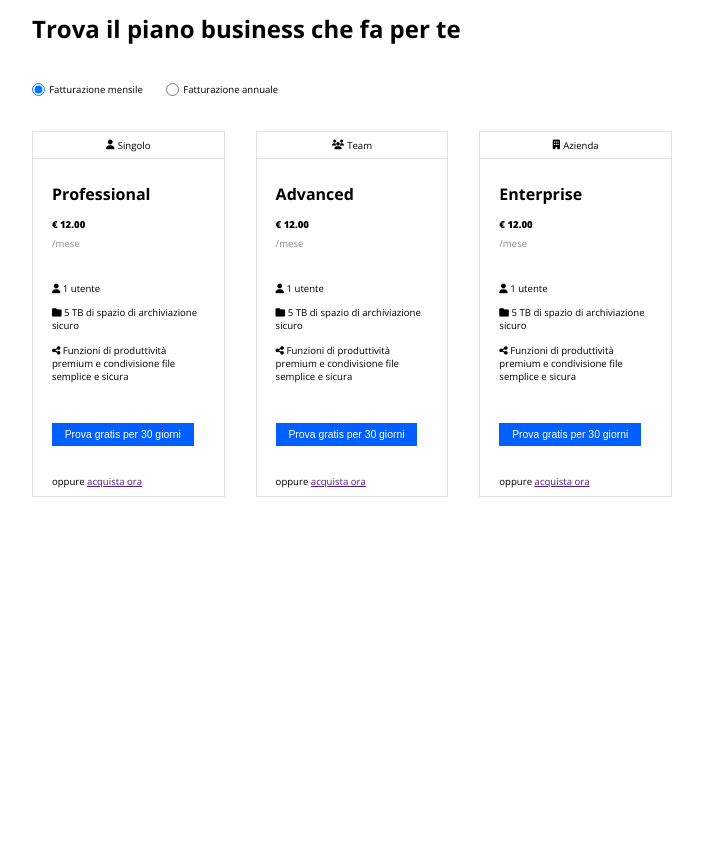
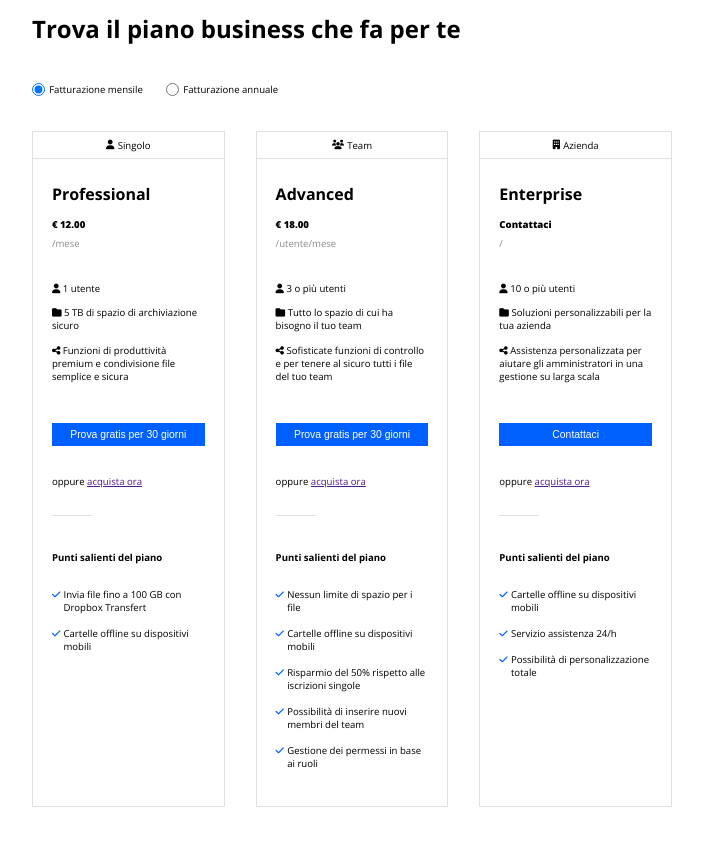
Before and after one commit to ElisabettaMirti/htmlcss-dropbox, a plain HTML site: page index.html in a window 1280 px wide. Shown: the part 620-1466 px from the top of the page, without its empty margins (288-991 px from the left). Before the commit the page ends 1165 px from the top, so only its background shows below. Drawn offline with nearby package versions, Linux system fonts and the light colour scheme.

Commit message:
Terminato di inserire contenuto articoli e relativo stile in css

```diff
--- a/index.html
+++ b/index.html
@@ -84,12 +84,29 @@
                             <i class="fa-solid fa-share-nodes"></i>
                             <span>Funzioni di produttività premium e condivisione file semplice e sicura</span>
                         </div>
-                        <button class="button bg-blue">Prova gratis per 30 giorni</button>
+                        <div class="text-center">
+                            <button class="button bg-blue">Prova gratis per 30 giorni</button>
+                        </div>
                         <div class="buy-now">
                             <span>oppure</span>
                             <a href="">acquista ora</a>
                         </div>
+                        <div class="line"></div>
+                        <div class="best">
+                            <h5>Punti salienti del piano</h5>
+                            <ul>
+                                <li>
+                                    <i class="fa-solid fa-check"></i>
+                                    <span>Invia file fino a 100 GB con Dropbox Transfert</span>
+                                </li>
+                                <li>
+                                    <i class="fa-solid fa-check"></i>
+                                    <span>Cartelle offline su dispositivi mobili</span>
+                                </li>
+                            </ul>
+                        </div>
                     </div>
+
                 </article>
 
                 <article class="plan-card">
@@ -99,24 +116,52 @@
                     </div>
                     <div class="plan-type-info">
                         <h3>Advanced</h3>
-                        <p class="plan-price">&euro; 12.00</p>
-                        <p class="plan-price-details">/mese</p>
+                        <p class="plan-price">&euro; 18.00</p>
+                        <p class="plan-price-details">/utente/mese</p>
                         <div class="user-number">
                             <i class="fa-solid fa-user"></i>
-                            <span>1 utente</span>
+                            <span>3 o più utenti</span>
                         </div>
                         <div class="storage">
                             <i class="fa-solid fa-folder"></i>
-                            <span>5 TB di spazio di archiviazione sicuro</span>
+                            <span>Tutto lo spazio di cui ha bisogno il tuo team</span>
                         </div>
                         <div class="share">
                             <i class="fa-solid fa-share-nodes"></i>
-                            <span>Funzioni di produttività premium e condivisione file semplice e sicura</span>
+                            <span>Sofisticate funzioni di controllo e per tenere al sicuro tutti i file del tuo team</span>
                         </div>
-                        <button class="button bg-blue">Prova gratis per 30 giorni</button>
+                        <div class="text-center">
+                            <button class="button bg-blue">Prova gratis per 30 giorni</button>
+                        </div>
                         <div class="buy-now">
                             <span>oppure</span>
                             <a href="">acquista ora</a>
+                        </div>
+                        <div class="line"></div>
+                        <div class="best">
+                            <h5>Punti salienti del piano</h5>
+                            <ul>
+                                <li>
+                                    <i class="fa-solid fa-check"></i>
+                                    <span>Nessun limite di spazio per i file</span>
+                                </li>
+                                <li>
+                                    <i class="fa-solid fa-check"></i>
+                                    <span>Cartelle offline su dispositivi mobili</span>
+                                </li>
+                                <li>
+                                    <i class="fa-solid fa-check"></i>
+                                    <span>Risparmio del 50&percnt; rispetto alle iscrizioni singole</span>
+                                </li>
+                                <li>
+                                    <i class="fa-solid fa-check"></i>
+                                    <span>Possibilità di inserire nuovi membri del team</span>
+                                </li>
+                                <li>
+                                    <i class="fa-solid fa-check"></i>
+                                    <span>Gestione dei permessi in base ai ruoli</span>
+                                </li>
+                            </ul>
                         </div>
                     </div>
                 </article>
@@ -128,24 +173,44 @@
                     </div>
                     <div class="plan-type-info">
                         <h3>Enterprise</h3>
-                        <p class="plan-price">&euro; 12.00</p>
-                        <p class="plan-price-details">/mese</p>
+                        <p class="plan-price">Contattaci</p>
+                        <p class="plan-price-details">/</p>
                         <div class="user-number">
                             <i class="fa-solid fa-user"></i>
-                            <span>1 utente</span>
+                            <span>10 o più utenti</span>
                         </div>
                         <div class="storage">
                             <i class="fa-solid fa-folder"></i>
-                            <span>5 TB di spazio di archiviazione sicuro</span>
+                            <span>Soluzioni personalizzabili per la tua azienda</span>
                         </div>
                         <div class="share">
                             <i class="fa-solid fa-share-nodes"></i>
-                            <span>Funzioni di produttività premium e condivisione file semplice e sicura</span>
+                            <span>Assistenza personalizzata per aiutare gli amministratori in una gestione su larga scala</span>
                         </div>
-                        <button class="button bg-blue">Prova gratis per 30 giorni</button>
+                        <div class="text-center">
+                            <button class="button bg-blue">Contattaci</button>
+                        </div>
                         <div class="buy-now">
                             <span>oppure</span>
                             <a href="">acquista ora</a>
+                        </div>
+                        <div class="line"></div>
+                        <div class="best">
+                            <h5>Punti salienti del piano</h5>
+                            <ul>
+                                <li>
+                                    <i class="fa-solid fa-check"></i>
+                                    <span>Cartelle offline su dispositivi mobili</span>
+                                </li>
+                                <li>
+                                    <i class="fa-solid fa-check"></i>
+                                    <span>Servizio assistenza 24/h</span>
+                                </li>
+                                <li>
+                                    <i class="fa-solid fa-check"></i>
+                                    <span>Possibilità di personalizzazione totale</span>
+                                </li>
+                            </ul>
                         </div>
                     </div>
                 </article>
--- a/style/style.css
+++ b/style/style.css
@@ -129,6 +129,7 @@ div.radio-button label{
     width: calc((100% / 3) - 1.3rem);
     border: 1px #e0e0e1 solid;
     font-size: .6rem;
+    padding-bottom: 1rem;
 }
 
 .plan-type{
@@ -169,6 +170,33 @@ div.share{
     padding-bottom: .7rem;
 }
 
-.plan-type-info>button{
+.plan-type-info button{
     margin: 1.8rem 0;
+    width: 100%;
 }
+
+div.text-center{
+    text-align: center;
+}
+
+.plan-card .line{
+    max-width: 2.5rem;
+    border-top: 1px #e0e0e1 solid;
+    margin: 1.7rem 0 2.2rem;
+}
+
+.best>h5{
+    font-size: 0.6rem;
+    padding-bottom: 1.5rem;
+}
+
+.best li{
+    display: flex;
+    align-items: first baseline;
+    margin-bottom: .8rem;
+}
+
+.best i{
+    color: #0060ff;
+    margin-right: .2rem;
+}
```
